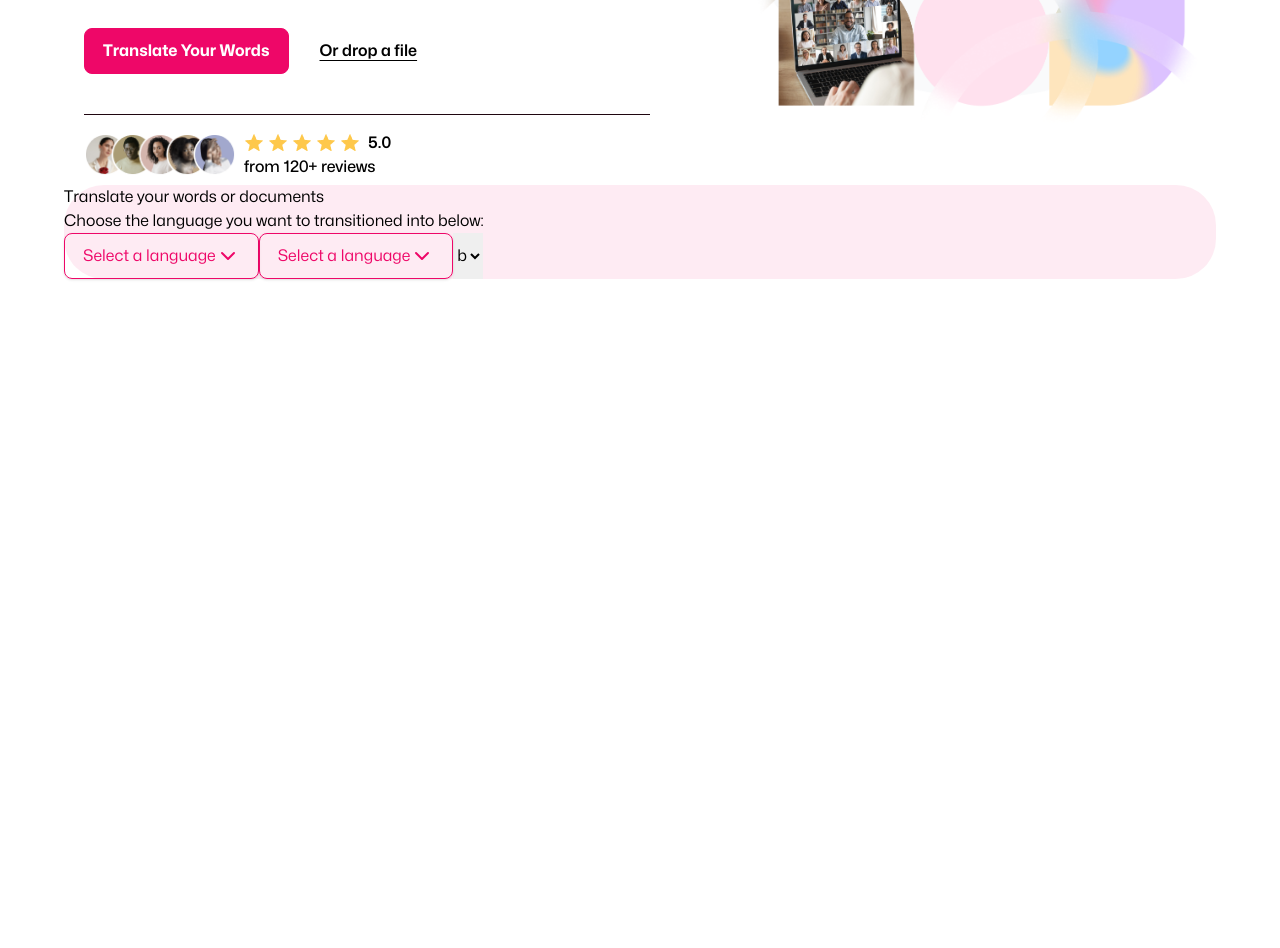
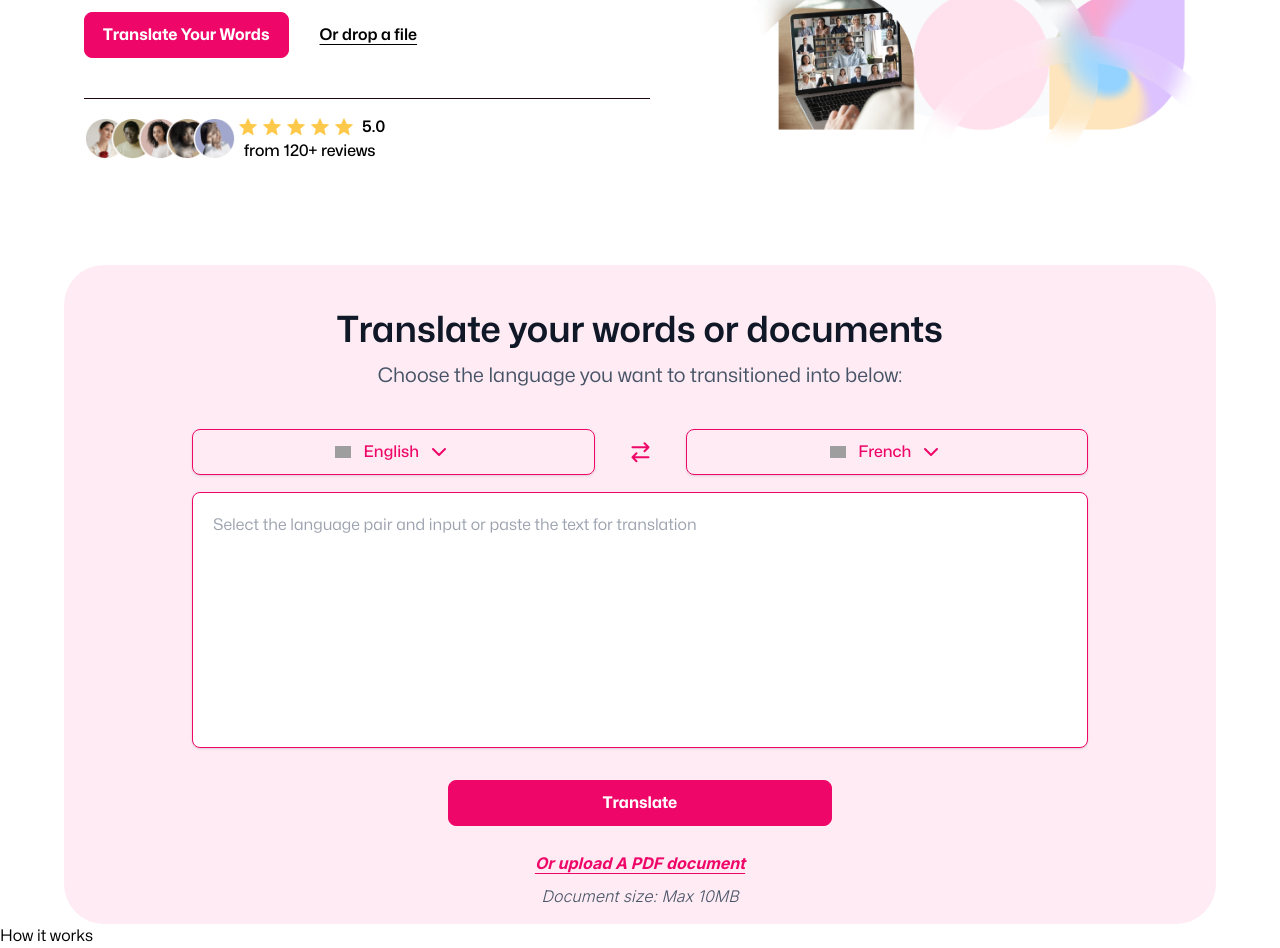
Before and after one commit to rahmlad-aramide/LanguageAI, a Next.js app in the folder languageai/: page / in a window 1280 px wide. Shown: the part 500-1448 px from the top of the page. Before the commit the page ends 800 px from the top, so only its background shows below. Built offline with nearby package versions, Linux system fonts and the light colour scheme; grey boxes are pictures that could not be loaded.

Commit message:
Update: how it works in progress

```diff
--- /dev/null
+++ b/languageai/app/data/index.ts
@@ -0,0 +1,54 @@
+export const languagesData = [
+    {"language": "Arabic", "key": "ar_AR", "flag": "https://flagcdn.com/w320/sa.png"},
+    {"language": "Czech", "key": "cs_CZ", "flag": "https://flagcdn.com/w320/cz.png"},
+    {"language": "German", "key": "de_DE", "flag": "https://flagcdn.com/w320/de.png"},
+    {"language": "English", "key": "en_XX", "flag": "https://flagcdn.com/w320/gb.png"},
+    {"language": "Spanish", "key": "es_XX", "flag": "https://flagcdn.com/w320/es.png"},
+    {"language": "Estonian", "key": "et_EE", "flag": "https://flagcdn.com/w320/ee.png"},
+    {"language": "Finnish", "key": "fi_FI", "flag": "https://flagcdn.com/w320/fi.png"},
+    {"language": "French", "key": "fr_XX", "flag": "https://flagcdn.com/w320/fr.png"},
+    {"language": "Gujarati", "key": "gu_IN", "flag": "https://flagcdn.com/w320/in.png"},
+    {"language": "Hindi", "key": "hi_IN", "flag": "https://flagcdn.com/w320/in.png"},
+    {"language": "Italian", "key": "it_IT", "flag": "https://flagcdn.com/w320/it.png"},
+    {"language": "Japanese", "key": "ja_XX", "flag": "https://flagcdn.com/w320/jp.png"},
+    {"language": "Kazakh", "key": "kk_KZ", "flag": "https://flagcdn.com/w320/kz.png"},
+    {"language": "Korean", "key": "ko_KR", "flag": "https://flagcdn.com/w320/kr.png"},
+    {"language": "Lithuanian", "key": "lt_LT", "flag": "https://flagcdn.com/w320/lt.png"},
+    {"language": "Latvian", "key": "lv_LV", "flag": "https://flagcdn.com/w320/lv.png"},
+    {"language": "Burmese", "key": "my_MM", "flag": "https://flagcdn.com/w320/mm.png"},
+    {"language": "Nepali", "key": "ne_NP", "flag": "https://flagcdn.com/w320/np.png"},
+    {"language": "Dutch", "key": "nl_XX", "flag": "https://flagcdn.com/w320/nl.png"},
+    {"language": "Romanian", "key": "ro_RO", "flag": "https://flagcdn.com/w320/ro.png"},
+    {"language": "Russian", "key": "ru_RU", "flag": "https://flagcdn.com/w320/ru.png"},
+    {"language": "Sinhala", "key": "si_LK", "flag": "https://flagcdn.com/w320/lk.png"},
+    {"language": "Turkish", "key": "tr_TR", "flag": "https://flagcdn.com/w320/tr.png"},
+    {"language": "Vietnamese", "key": "vi_VN", "flag": "https://flagcdn.com/w320/vn.png"},
+    {"language": "Chinese", "key": "zh_CN", "flag": "https://flagcdn.com/w320/cn.png"},
+    {"language": "Afrikaans", "key": "af_ZA", "flag": "https://flagcdn.com/w320/za.png"},
+    {"language": "Azerbaijani", "key": "az_AZ", "flag": "https://flagcdn.com/w320/az.png"},
+    {"language": "Bengali", "key": "bn_IN", "flag": "https://flagcdn.com/w320/in.png"},
+    {"language": "Persian", "key": "fa_IR", "flag": "https://flagcdn.com/w320/ir.png"},
+    {"language": "Hebrew", "key": "he_IL", "flag": "https://flagcdn.com/w320/il.png"},
+    {"language": "Croatian", "key": "hr_HR", "flag": "https://flagcdn.com/w320/hr.png"},
+    {"language": "Indonesian", "key": "id_ID", "flag": "https://flagcdn.com/w320/id.png"},
+    {"language": "Georgian", "key": "ka_GE", "flag": "https://flagcdn.com/w320/ge.png"},
+    {"language": "Khmer", "key": "km_KH", "flag": "https://flagcdn.com/w320/kh.png"},
+    {"language": "Macedonian", "key": "mk_MK", "flag": "https://flagcdn.com/w320/mk.png"},
+    {"language": "Malayalam", "key": "ml_IN", "flag": "https://flagcdn.com/w320/in.png"},
+    {"language": "Mongolian", "key": "mn_MN", "flag": "https://flagcdn.com/w320/mn.png"},
+    {"language": "Marathi", "key": "mr_IN", "flag": "https://flagcdn.com/w320/in.png"},
+    {"language": "Polish", "key": "pl_PL", "flag": "https://flagcdn.com/w320/pl.png"},
+    {"language": "Pashto", "key": "ps_AF", "flag": "https://flagcdn.com/w320/af.png"},
+    {"language": "Portuguese", "key": "pt_XX", "flag": "https://flagcdn.com/w320/pt.png"},
+    {"language": "Swedish", "key": "sv_SE", "flag": "https://flagcdn.com/w320/se.png"},
+    {"language": "Swahili", "key": "sw_KE", "flag": "https://flagcdn.com/w320/ke.png"},
+    {"language": "Tamil", "key": "ta_IN", "flag": "https://flagcdn.com/w320/in.png"},
+    {"language": "Telugu", "key": "te_IN", "flag": "https://flagcdn.com/w320/in.png"},
+    {"language": "Thai", "key": "th_TH", "flag": "https://flagcdn.com/w320/th.png"},
+    {"language": "Tagalog", "key": "tl_XX", "flag": "https://flagcdn.com/w320/ph.png"},
+    {"language": "Ukrainian", "key": "uk_UA", "flag": "https://flagcdn.com/w320/ua.png"},
+    {"language": "Urdu", "key": "ur_PK", "flag": "https://flagcdn.com/w320/pk.png"},
+    {"language": "Xhosa", "key": "xh_ZA", "flag": "https://flagcdn.com/w320/za.png"},
+    {"language": "Galician", "key": "gl_ES", "flag": "https://flagcdn.com/w320/es.png"},
+    {"language": "Slovene", "key": "sl_SI", "flag": "https://flagcdn.com/w320/si.png"}
+]
--- a/languageai/app/globals.css
+++ b/languageai/app/globals.css
@@ -37,7 +37,7 @@ html {
 
 /* Crossed state */
 .line1.cross {
-  transform: rotate(45deg) translate(7px, 7px);
+  transform: rotate(45deg) translate(6px, 6px);
 }
 
 .line2.cross {
@@ -45,5 +45,5 @@ html {
 }
 
 .line3.cross {
-  transform: rotate(-45deg) translate(7px, -7px);
+  transform: rotate(-45deg) translate(6px, -6px);
 }
--- a/languageai/app/page.tsx
+++ b/languageai/app/page.tsx
@@ -1,17 +1,20 @@
-import { Hero, Navbar } from "@/src/components";
+import { Hero, HowItWorks, Navbar } from "@/src/components";
 import { CircularCTA } from "@/src/components/CircularCTA";
 import { Translation } from "@/src/components/Translation";
+import { Inter } from "next/font/google";
 
+export const inter = Inter({ subsets: ["latin"] });
 export default function Home() {
   return (
     <>
-      <header>
+      <header className="sticky top-0 bg-white md:bg-transparent z-50">
         <Navbar />
       </header>
-      <main>
+      <main className="relative">
         <Hero />
         {/* <CircularCTA /> */}
         <Translation />
+        <HowItWorks />
       </main>
       <footer>
         <div className="flex flex-col items-center justify-center"></div>
--- a/languageai/src/assets/svg.tsx
+++ b/languageai/src/assets/svg.tsx
@@ -0,0 +1,19 @@
+export const Arrows = () => {
+    return (
+      <svg
+        width={25}
+        height={25}
+        viewBox="0 0 25 25"
+        fill="none"
+        xmlns="http://www.w3.org/2000/svg"
+      >
+        <path
+          d="M16.5 3.298l4 4-4 4M20.5 7.298h-16M8.5 21.298l-4-4 4-4M4.5 17.298h16"
+          stroke="#EE0768"
+          strokeWidth={2}
+          strokeLinecap="round"
+          strokeLinejoin="round"
+        />
+      </svg>
+    )
+  }
--- a/languageai/src/components/Hero.tsx
+++ b/languageai/src/components/Hero.tsx
@@ -9,19 +9,19 @@ export const Hero: React.FC = () => {
   return (
     <section
       id="home"
-      className="pt-48 flex flex-col md:flex-row w-[90%] max-w-6xl mx-auto"
+      className="pt-8 md:pt-16 space-y-10 flex flex-col md:flex-row w-[90%] max-w-6xl mx-auto"
     >
-      <div className="w-full md:w-1/2 flex flex-col items-start gap-10 ml-5">
-        <div className="flex flex-col">
-          <h1 className="clamped-h1 text-[2rem] sm:text-[2.5rem] md:text-[3.5rem] font-semibold leading-[4.5rem] mb-6 text-[#1F0610] text-center md:text-left">
+      <div className="w-full md:w-1/2 flex flex-col items-start gap-10 ml-0 md:ml-5">
+        <div className="flex flex-col w-full">
+          <h1 className="clamped-h1 font-semibold leading-[2.8125rem] md:leading-[3.5rem] lg:leading-[4.5rem] mb-6 text-[#1F0610] text-center md:text-left max-w-[20ch] mx-auto">
             Empowering Global Communication and Language Mastery
           </h1>
-          <p className="text-sm md:text-xl text-[#1F0610]/80 text-center md:text-left">
+          <p className="text-sm md:text-xl text-[#1F0610]/80 text-center md:text-left max-w-[38ch] md:max-w-full mx-auto">
             With Language.ai, Translate with Precision, Learn with Passion,
             Connect with the World.
           </p>
         </div>
-        <div className="flex gap-3">
+        <div className="flex flex-col md:flex-row gap-3 w-[90%] mx-auto md:ml-0">
           <Button className="font-bold w-full md:w-fit text-center">
             Translate Your Words
           </Button>
@@ -33,19 +33,17 @@ export const Hero: React.FC = () => {
           </Button>
         </div>
         <div className="flex flex-col w-full">
-          {/* <div aria-label="horizontal line" className="w-full h-[0.5px] bg-[#1F0610]"></div>
-            <br /> */}
-          <hr className="w-full h-[0.5px] bg-[#1f0610] border-0 mb-4" />
-          <div className="flex gap-2 items-center">
+          <hr className="w-full h-[0.5px] bg-[#1f0610] border-0 mb-4 opacity-50 md:opacity-100" />
+          <div className="flex gap-1 sm:gap-2 items-center justify-center md:justify-start">
             <Image width={152} height={40} src={avatars} alt="Avatars" />
-            <div className="flex flex-col font-medium">
-              <span className="flex gap-2 items-center font-semibold">
+            <div className="flex flex-col font-medium text-xs md:text-base">
+              <span className="flex gap-0 sm:gap-2 justify-start items-center font-semibold">
                 <Image
                   width={116}
                   height={20}
                   src={stars}
                   alt="Star"
-                  className="w-full h-fit"
+                  className="w-full h-fit scale-90 md:scale-100 -ml-1.5"
                 />
                 5.0
               </span>
@@ -60,7 +58,7 @@ export const Hero: React.FC = () => {
           width={1341}
           height={1168}
           alt="A 3 by 3 grid of shapes and images"
-          className="w-full h-auto -mr-10"
+          className="w-full h-auto mr-0 md:-mr-10"
         />
       </div>
     </section>
--- /dev/null
+++ b/languageai/src/components/HowItWorks.tsx
@@ -0,0 +1,7 @@
+export const HowItWorks:React.FC = () => {
+    return (
+        <section>
+            How it works
+        </section>
+    )
+}
--- a/languageai/src/components/Navbar.tsx
+++ b/languageai/src/components/Navbar.tsx
@@ -22,9 +22,9 @@ export const Navbar: React.FC = () => {
   };
 
   return (
-    <nav className="bg-white h-fit flex justify-center items-center fixed top-0 w-full z-50">
-      <div className="bg-transparent md:bg-lightPrimary flex justify-between items-center w-full md:w-[90%] max-w-7xl mx-auto mt-5 mb-4 md:mb-2 md:mt-6 h-fit md:h-20 rounded-full px-7">
-        <div className="mr-4">
+    <nav className="flex justify-center items-center h-fit w-full z-50">
+      <div className="md:bg-lightPrimary flex justify-between items-center w-full md:w-[90%] max-w-7xl mx-auto py-3 md:mt-6 mb-0 md:mb-2 h-fit md:h-20 rounded-none md:rounded-full px-4 md:px-7">
+        <div className="mr-4 md:bg-transparent">
           <Link
             href="#"
             aria-label="Language.ai"
--- a/languageai/src/components/Translation.tsx
+++ b/languageai/src/components/Translation.tsx
@@ -1,165 +1,72 @@
 "use client";
-import Image from "next/image";
 import { useState } from "react";
-import { SelectLanguage } from ".";
-
-// type LanguageOption = {
-//   code: string; // Country code for the flag
-//   language: string; // Language name
-// };
-
-// // Define your languages and corresponding flags
-// const languageOptions: LanguageOption[] = [
-//   { code: "ng", language: "Hausa" },
-//   { code: "fr", language: "French" },
-//   { code: "es", language: "Spanish" },
-//   { code: "de", language: "German" },
-//   { code: "jp", language: "Japanese" },
-//   { code: "cn", language: "Chinese" },
-//   { code: "ru", language: "Russian" },
-// ];
-
-// interface SelectLanguageProps {
-//   language: string;
-//   setLanguage: (language: string) => void;
-// }
-
-// // <Image src={`https://flagcdn.com/16x12/${option.code}.png`} alt="" className="w-4 h-3 mr-2" />
-// export const SelectLanguage: React.FC<SelectLanguageProps> = ({
-//   language,
-//   setLanguage,
-// }) => {
-//   const [isOpen, setIsOpen] = useState(false);
-
-//   return (
-//     <div className="relative">
-//       <button
-//         className="w-full border rounded px-3 py-2 bg-white shadow outline-none flex items-center justify-between"
-//         onClick={() => setIsOpen(!isOpen)}
-//       >
-//         <span>
-//           <Image
-//             src={`https://flagcdn.com/16x12/ng.png`}
-//             alt=""
-//             width={16}
-//             height={12}
-//             className="w-4 h-3 mr-2"
-//           />
-//         </span>
-//         <span>{language || "Select a language"}</span>
-//         <span>▼</span>
-//       </button>
-//       {isOpen && (
-//         <div className="absolute border rounded mt-1 bg-white shadow outline-none z-10">
-//           {languageOptions.map(
-//             (option) =>
-//               option.language !== language && (
-//                 <div
-//                   key={option.code}
-//                   className="px-3 py-2 flex items-center cursor-pointer hover:bg-gray-100"
-//                   onClick={() => {
-//                     setLanguage(option.language);
-//                     setIsOpen(false);
-//                   }}
-//                 >
-//                   <span>
-//                     <Image
-//                       src={`https://flagcdn.com/16x12/ng.png`}
-//                       alt=""
-//                       className="w-4 h-3 mr-2"
-//                       width={16}
-//                       height={12}
-//                     />
-//                   </span>
-//                   <span className="mr-2">{option.language}</span>
-//                 </div>
-//               )
-//           )}
-//         </div>
-//       )}
-//     </div>
-//   );
-// };
-
-// import { Button, SelectLanguage } from ".";
-// LanguageOption.tsx
-// type LanguageOption = {
-//   code: string; // Country code for the flag
-//   language: string; // Language name
-// };
-
-// // Define your languages and corresponding flags
-// const languageOptions: LanguageOption[] = [
-//   { code: "ng", language: "Hausa" },
-//   { code: "fr", language: "French" },
-//   { code: "es", language: "Spanish" },
-//   { code: "de", language: "German" },
-//   { code: "jp", language: "Japanese" },
-//   { code: "cn", language: "Chinese" },
-//   { code: "ru", language: "Russian" },
-// ];
-
-// interface SelectLanguageProps {
-//   language: string;
-//   setLanguage: (language: string) => void;
-// }
-
-// export const SelectLanguage: React.FC<SelectLanguageProps> = ({
-//   language,
-//   setLanguage,
-// }) => {
-//   return (
-//     <select
-//       className="w-full border rounded px-3 py-2 bg-white shadow outline-none"
-//       value={language}
-//       onChange={(e) => setLanguage(e.target.value)}
-//     >
-//       {languageOptions.map(
-//         (option) =>
-//           option.language !== language && (
-//             <option key={option.code} value={option.language}>
-//               <div className="flex items-center">
-//                 <Image
-//                   src={`https://flagcdn.com/16x12/${option.code}.png`}
-//                   alt={option.language}
-//                   className="w-4 h-3 mr-2"
-//                   width={16}
-//                   height={12}
-//                 />
-//                 {option.language}
-//               </div>
-//             </option>
-//           )
-//       )}
-//     </select>
-//   );
-// };
+import { SelectLanguage } from "./shared/SelectLanguage";
+import { Arrows } from "../assets/svg";
+import { Button } from ".";
+import { inter } from "@/app/page";
 
 export const Translation: React.FC = () => {
-  const [sourceLanguage, setSourceLanguage] = useState("");
-  const [targetLanguage, setTargetLanguage] = useState("");
+  const [sourceLanguage, setSourceLanguage] = useState("English");
+  const [targetLanguage, setTargetLanguage] = useState("French");
+  const [invert, setInvert] = useState(false);
+
   return (
-    <section>
-      <div className="bg-[#EE076814] w-[90%] max-w-6xl mx-auto rounded-[2.5rem]">
-        <h2>Translate your words or documents</h2>
-        <p>Choose the language you want to transitioned into below:</p>
-        <div className="flex">
-          {/* <Button>French</Button>
-          <Button>English</Button> */}
+    <section id="translate">
+      <div className="bg-[#EE076814] w-[calc(100%_-_16px)] sm:w-[calc(100%_-_28px)] md:w-[calc(100%_-_120px)] max-w-6xl mx-auto rounded-[2.5rem] mt-7 md:mt-14 pt-11 pb-4 px-8 md:px-11">
+        <h2 className="font-semibold text-lg md:text-4xl text-center text-[#101828] mx-4">
+          Translate your words or documents
+        </h2>
+        <p className="text-sm md:text-xl text-center text-[#475467] px-4 pt-3">
+          Choose the language you want to transitioned into below:
+        </p>
+        <div className="flex flex-col md:flex-row items-center justify-center gap-0 md:gap-3.5 w-full max-w-3xl lg:max-w-4xl mx-auto mb-4 mt-2 md:mt-10">
           <SelectLanguage
             language={sourceLanguage}
             setLanguage={setSourceLanguage}
+            secondLanguage={targetLanguage}
           />
+          <Button
+            variant="text"
+            className={`${
+              invert ? "rotate-180" : "rotate-360"
+            } transition duration-200 outline-transparent focus:outline-primary px-0`}
+            onClick={() => {
+              setSourceLanguage(targetLanguage);
+              setTargetLanguage(sourceLanguage);
+              setInvert(!invert);
+            }}
+          >
+            <Arrows />
+          </Button>
           <SelectLanguage
             language={targetLanguage}
             setLanguage={setTargetLanguage}
+            secondLanguage={sourceLanguage}
           />
-          <select name="a" id="a">
-            <option value="b">b</option>
-            <option value="b">b</option>
-            <option value="b">b</option>
-            <option value="b">b</option>
-          </select>
+        </div>
+        <div className="flex justify-center w-full max-w-3xl lg:max-w-4xl mx-auto mb-8">
+          <textarea
+            className="w-full h-64 rounded-lg shadow border-[0.4px] border-primary outline-none focus:border-2 resize-none p-5"
+            // rows={5}
+            placeholder="Select the language pair and input or paste the text for translation"
+          />
+        </div>
+        <div className="w-full max-w-sm mx-auto">
+          <Button fullWidth={true} className="font-bold">
+            Translate
+          </Button>
+          <Button
+            fullWidth={true}
+            variant="text"
+            className={`${inter.className} text-primary font-bold italic underline underline-offset-4 mt-6 mb-2 pt-0 pb-0`}
+          >
+            <em>Or upload A PDF document</em>
+          </Button>
+          <p
+            className={`${inter.className} font-light text-[#475467] text-center`}
+          >
+            <em>Document size: Max 10MB</em>
+          </p>
         </div>
       </div>
     </section>
--- a/languageai/src/components/index.tsx
+++ b/languageai/src/components/index.tsx
@@ -1,4 +1,5 @@
 export {Navbar} from './Navbar'
 export {Hero} from './Hero'
 export {Button} from './shared/Button'
-export {SelectLanguage} from './shared/SelectLanguage'
+export {HowItWorks} from './HowItWorks'
+// export {SelectLanguage} from './shared/SelectLanguage'
--- a/languageai/src/components/shared/Button.tsx
+++ b/languageai/src/components/shared/Button.tsx
@@ -14,23 +14,25 @@ export const Button: React.FC<ButtonProps> = ({
   children,
   className,
   disabled,
-  fullWidth=false,
+  fullWidth = false,
   href,
   variant = "primary",
   onClick,
 }) => {
   const variantStyles = {
-    text: "border border-transparent bg-transparent",
-    primary: "border border-primary bg-primary text-white",
-    outlined: "border border-primary text-primary bg-transparent",
+    text: "border outline-transparent focus:outline-primary border-transparent bg-transparent",
+    primary:
+      "border outline-transparent focus:outline-primary border-primary bg-primary text-white",
+    outlined:
+      "border outline-transparent focus:outline-primary border-primary text-primary bg-transparent",
   };
   return (
     <button
-        onClick={onClick}
+      onClick={onClick}
       disabled={disabled}
       className={`${className} ${fullWidth ? "w-full" : "w-fit"} ${
         variantStyles[variant]
-      } py-2.5 px-[1.125rem] rounded-lg`}
+      } py-2.5 px-[1.125rem] rounded-lg transition-all`}
     >
       {href ? <Link href={href}>{children}</Link> : <>{children}</>}
     </button>
--- a/languageai/src/components/shared/SelectLanguage.tsx
+++ b/languageai/src/components/shared/SelectLanguage.tsx
@@ -11,6 +11,7 @@ type LanguageOption = {
 
 // Define your languages and corresponding flags
 const languageOptions: LanguageOption[] = [
+  { code: "ng", language: "English" },
   { code: "ng", language: "Hausa" },
   { code: "fr", language: "French" },
   { code: "es", language: "Spanish" },
@@ -23,12 +24,15 @@ const languageOptions: LanguageOption[] = [
 interface SelectLanguageProps {
   language: string;
   setLanguage: (language: string) => void;
+  // disabled: boolean;
+  secondLanguage: string;
 }
 
 // <Image src={`https://flagcdn.com/16x12/${option.code}.png`} alt="" className="w-4 h-3 mr-2" />
 export const SelectLanguage: React.FC<SelectLanguageProps> = ({
   language,
   setLanguage,
+  secondLanguage,
 }) => {
   const [isOpen, setIsOpen] = useState(false);
 
@@ -37,10 +41,10 @@ export const SelectLanguage: React.FC<SelectLanguageProps> = ({
   );
 
   return (
-    <div className="relative">
+    <div className="relative w-full">
       <Button
         variant="outlined"
-        className="w-full border rounded px-3 py-2 bg-transparent shadow outline-none flex items-center justify-between"
+        className="w-full border rounded px-3 py-2 bg-transparent shadow outline-none flex items-center justify-center"
         onClick={() => setIsOpen(!isOpen)}
       >
         {selectedLanguageOption ? (
@@ -50,16 +54,20 @@ export const SelectLanguage: React.FC<SelectLanguageProps> = ({
               alt=""
               width={16}
               height={12}
-              className="w-4 h-3 mr-2"
+              className="w-4 h-3 mr-3"
               // unoptimized={true} // Use unoptimized for external URLs not configured in next.config.js
             />
-            <span>{selectedLanguageOption.language}</span>
+            <span className="font-medium">
+              {selectedLanguageOption.language}
+            </span>
           </>
         ) : (
           <span>Select a language</span>
         )}
         <span
-          className={`${isOpen ? "rotate-180" : ""} transition duration-200 `}
+          className={`${
+            isOpen ? "rotate-180" : ""
+          } transition duration-200 ml-2`}
         >
           <svg
             xmlns="http://www.w3.org/2000/svg"
@@ -78,13 +86,18 @@ export const SelectLanguage: React.FC<SelectLanguageProps> = ({
         </span>
       </Button>
       {isOpen && (
-        <div className="absolute border rounded mt-1 bg-white shadow outline-primary outline-offset-4 z-10">
+        <ul className="absolute grid grid-cols-1 sm:grid-cols-2 lg:grid-cols-3 w-full h-32 overflow-y-auto border rounded mt-1 bg-white shadow outline-primary outline-offset-4 z-10">
           {languageOptions.map((option) => (
-            <div
+            <li
               key={option.code}
-              className="px-3 py-2 flex items-center cursor-pointer hover:bg-gray-100"
+              className={`${
+                option.language === secondLanguage
+                  ? "hover:bg-transparent opacity-60 cursor-not-allowed"
+                  : "hover:bg-gray-100 opacity-100 cursor-pointer"
+              } px-3 py-2 flex items-center`}
               onClick={() => {
-                setLanguage(option.language);
+                option.language !== secondLanguage &&
+                  setLanguage(option.language);
                 setIsOpen(false);
               }}
             >
@@ -97,9 +110,9 @@ export const SelectLanguage: React.FC<SelectLanguageProps> = ({
                 unoptimized={true}
               />
               <span>{option.language}</span>
-            </div>
+            </li>
           ))}
-        </div>
+        </ul>
       )}
     </div>
   );
```
